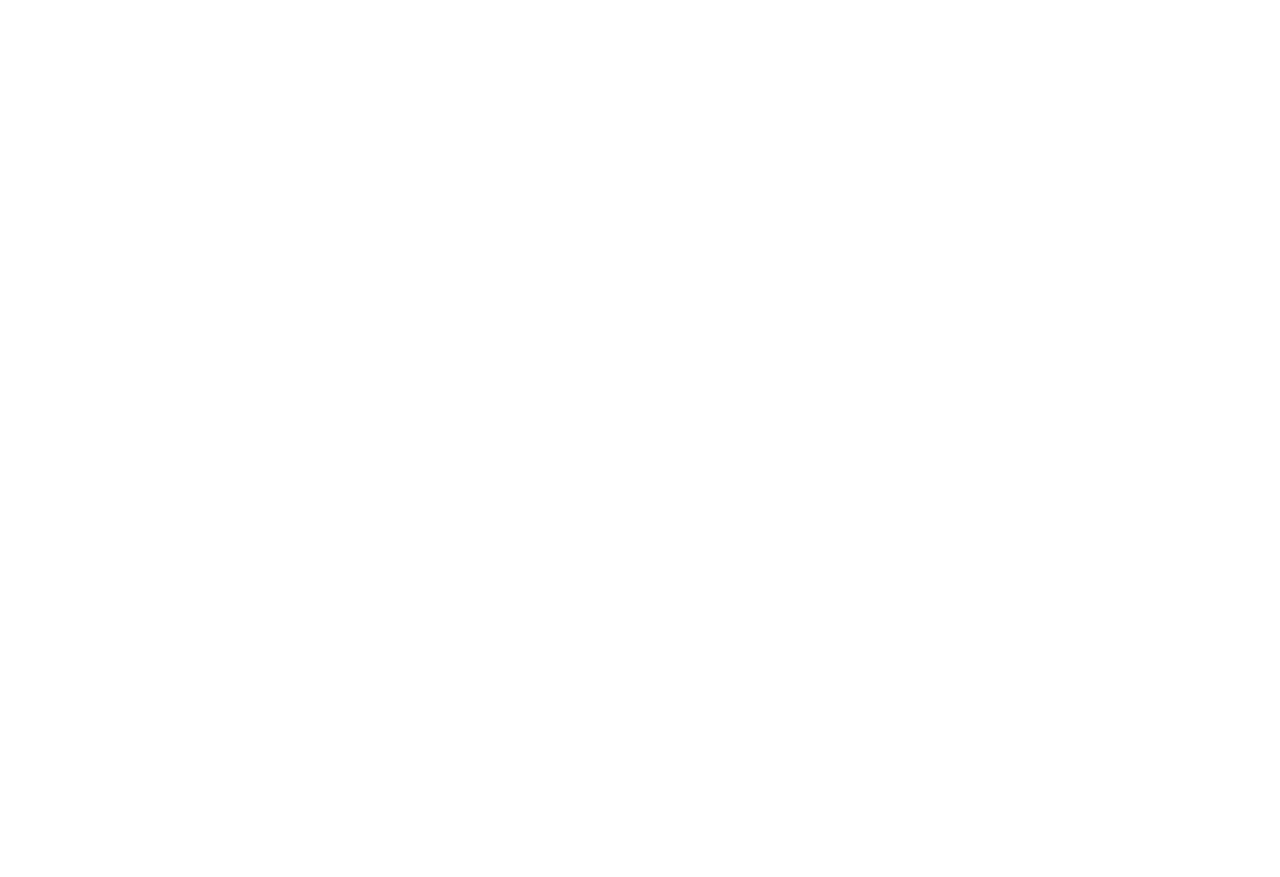
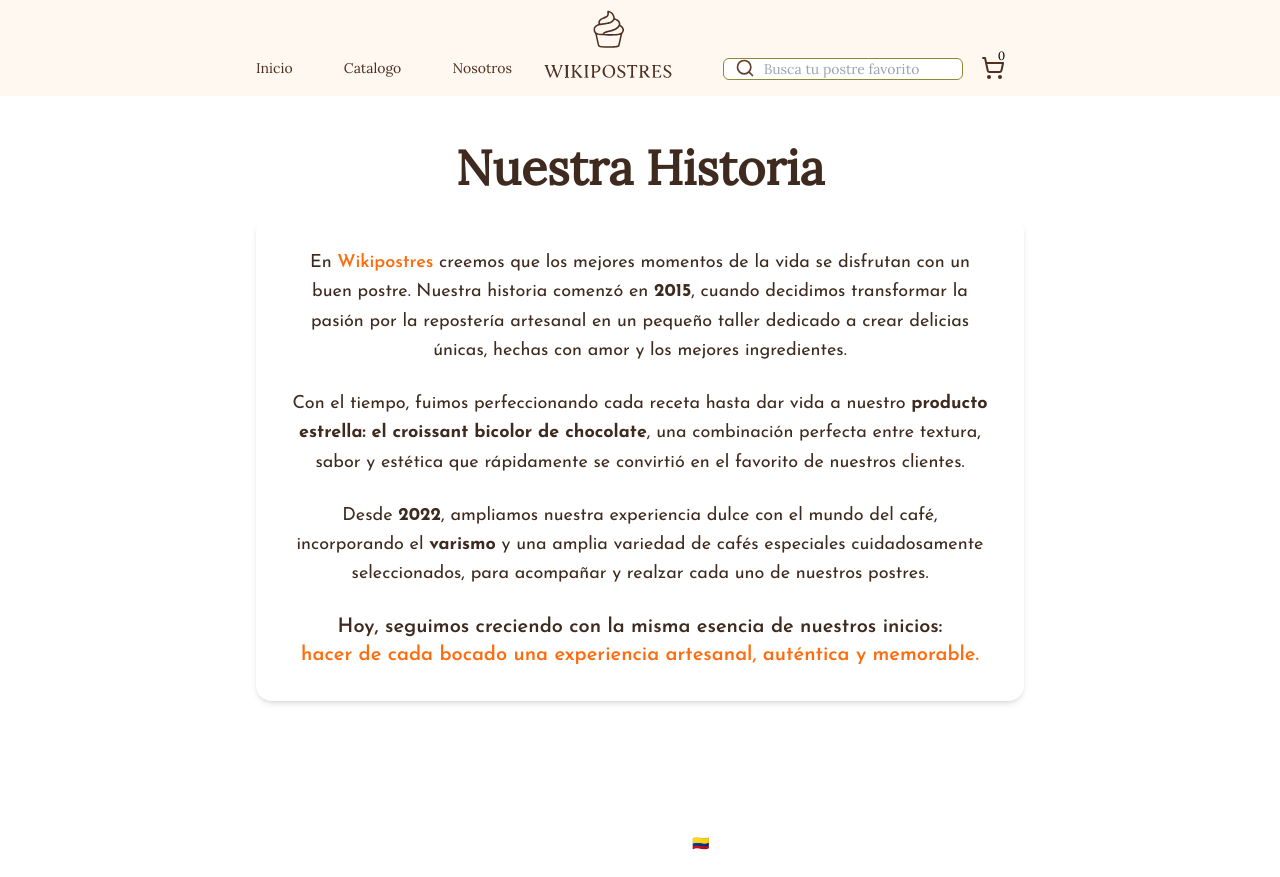
Before and after one commit to capi68/Proyecto_Postres_Frontend, a React (Vite) app: page /nosotros in a window 1280 px wide. Before the commit this address had no page. Before the commit the page ends 800 px from the top, so only its background shows below. Built offline with nearby package versions, Linux system fonts and the light colour scheme.

Commit message:
creacion de pagina nosotros

```diff
--- a/src/components/NavBar.jsx
+++ b/src/components/NavBar.jsx
@@ -33,7 +33,7 @@
             <div className="w-[20%] flex justify-between -mb-10 text-sm" >
                 <Link to="/inicio" className=" hover:font-semibold">Inicio</Link>
                 <Link to="/products" className=" hover:font-semibold">Catalogo</Link>
-                <Link to="/about" className=" hover:font-semibold">Nosotros</Link>
+                <Link to="/nosotros" className=" hover:font-semibold">Nosotros</Link>
             </div>
             {/* Logo */}
             <Logo className="w-36 h-24 " />
--- a/src/pages/Home.jsx
+++ b/src/pages/Home.jsx
@@ -33,7 +33,7 @@
                 <p className=" text-[var(--color-text-light)] text-center text-lg font-Lora mb-8">
                     Disfruta donde gustes nuestro combo estrella <br /> con un solo click
                 </p>
-                <p className="text-[var(--color-text-light)] text-3xl font-bold font-Lora mb-8 text-center">
+                <p className="text-[var(--color-text)] text-3xl font-bold font-Lora mb-8 text-center">
                     Croissant bicolor de chocolate <br /> Y <br /> UN Macciato de la casa
                 </p>
                 </div>
@@ -43,7 +43,7 @@
 
             {/* images products carril */}
             <div className="w-full justify-center flex gap-6 mb-4">
-                <span className="flex justify-center items-center text-[var(--color-text)] font-Lora">y muchos mas...</span>
+                <span className="flex justify-center font-bold items-center text-[var(--color-text)] font-Lora">y muchos mas...</span>
                 <img src="/images/image-baklava-desktop.jpg" alt="" className="w-16 h-16 border rounded-lg " />
                 <img src="/images/image-brownie-desktop.jpg" alt="" className="w-16 h-16 border rounded-lg " />
                 <img src="/images/image-cake-desktop.jpg" alt="" className="w-16 h-16 border rounded-lg " />
--- /dev/null
+++ b/src/pages/Nosotros.jsx
@@ -0,0 +1,57 @@
+import React from "react";
+import NavBar from "../components/NavBar";
+import { useLocation, useNavigate } from "react-router-dom";
+
+export default function Nosotros() {
+    const location = useLocation();
+    const navigate = useNavigate();
+
+  return (
+    <div className="min-h-screen bg-[var(--color-vanilla)] flex flex-col">
+      <NavBar />
+
+      <main className="flex-grow flex flex-col items-center justify-center px-8 py-12 text-center">
+        <h1 className="text-4xl md:text-5xl font-bold font-Lora text-[var(--color-text)] mb-6">
+          Nuestra Historia
+        </h1>
+
+        <div className="max-w-3xl text-[var(--color-text)] text-lg leading-relaxed font-Josefin bg-white/70 p-8 rounded-2xl shadow-md">
+          <p className="mb-6">
+            En <span className="font-semibold text-[var(--color-accent)]">Wikipostres</span> creemos que los mejores
+            momentos de la vida se disfrutan con un buen postre. Nuestra historia
+            comenzó en <strong>2015</strong>, cuando decidimos transformar la pasión por la
+            repostería artesanal en un pequeño taller dedicado a crear delicias
+            únicas, hechas con amor y los mejores ingredientes.
+          </p>
+
+          <p className="mb-6">
+            Con el tiempo, fuimos perfeccionando cada receta hasta dar vida a
+            nuestro <strong>producto estrella: el croissant bicolor de chocolate</strong>, una
+            combinación perfecta entre textura, sabor y estética que rápidamente
+            se convirtió en el favorito de nuestros clientes.
+          </p>
+
+          <p className="mb-6">
+            Desde <strong>2022</strong>, ampliamos nuestra experiencia dulce con el mundo
+            del café, incorporando el <strong>varismo</strong> y una amplia variedad de cafés
+            especiales cuidadosamente seleccionados, para acompañar y realzar
+            cada uno de nuestros postres.
+          </p>
+
+          <p className="font-semibold text-[var(--color-chocolate)] text-xl">
+            Hoy, seguimos creciendo con la misma esencia de nuestros inicios:
+            <br />
+            <span className="text-[var(--color-accent)]">
+              hacer de cada bocado una experiencia artesanal, auténtica y memorable.
+            </span>
+          </p>
+        </div>
+      </main>
+
+      <footer className="bg-[var(--color-chocolate)] text-white py-6 text-center mt-8">
+        <p>© {new Date().getFullYear()} Wikipostres | Todos los derechos reservados</p>
+        <p className="text-sm mt-1">Bogotá, Colombia 🇨🇴</p>
+      </footer>
+    </div>
+  );
+}
--- a/src/routes/appRouter.jsx
+++ b/src/routes/appRouter.jsx
@@ -4,6 +4,7 @@
 import Cart from '../pages/Cart'
 import Order from '../pages/Order'
 import Home from '../pages/Home'
+import Nosotros from '../pages/Nosotros'
 
 export default function AppRouter() {
   return (
@@ -14,6 +15,7 @@
         <Route path="/cart" element={<Cart />} />
         <Route path="/order" element={<Order />} />
         <Route path='/home' element={<Home />} />
+        <Route path='/nosotros' element={<Nosotros />} />
       </Routes>
     </BrowserRouter>
   )
```
